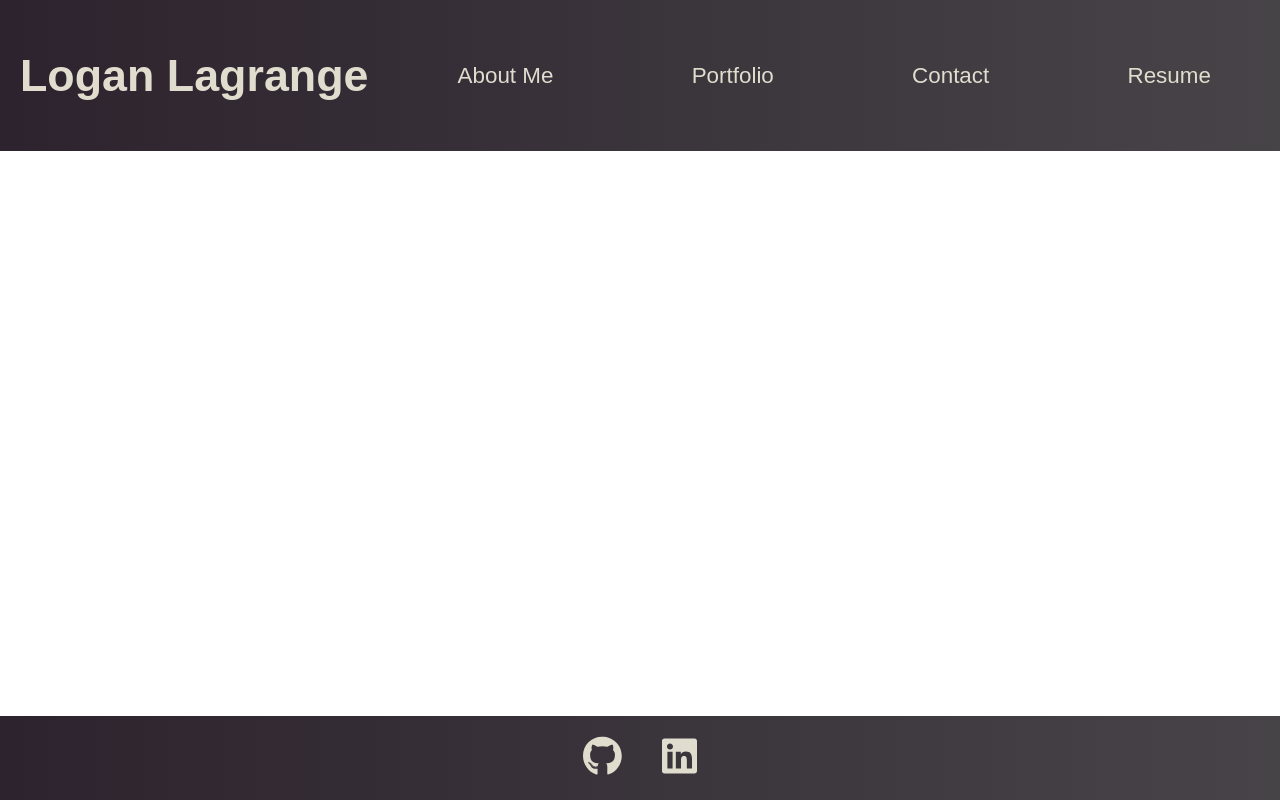
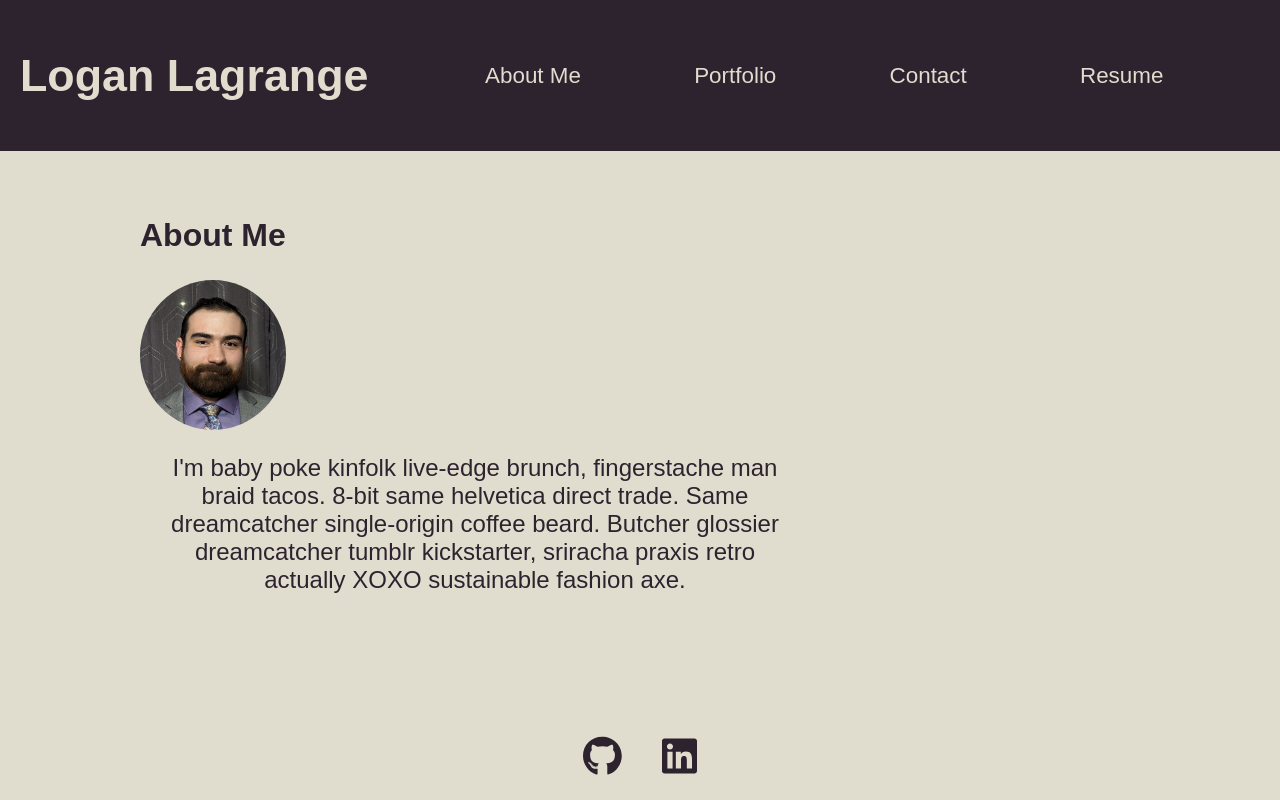
Before and after one commit to LoganLagrange/llagrange-portfolio, a React (Vite) app: page / in a window 1280 px wide. Built offline with nearby package versions, Linux system fonts and the light colour scheme.

Commit message:
created and styled about component

```diff
--- a/src/App.css
+++ b/src/App.css
@@ -1,3 +1,11 @@
+:root {
+  --onyx: #474448ff;
+  --raisin-black: #2d232eff;
+  --bone: #e0ddcfff;
+  --cool-gray: #9a94bcff;
+  --rose-quartz: #9888a5ff;
+}
+
 #root {
   max-width: 1280px;
   margin: 0 auto;
@@ -44,3 +52,7 @@
 .read-the-docs {
   color: #888;
 }
+
+body {
+  background-color: var(--bone);
+}
--- a/src/App.jsx
+++ b/src/App.jsx
@@ -3,16 +3,18 @@ import './App.css'
 import profilePic from './assets/PXL_20240111_025422342-cropped.jpg'
 import Header from './components/Header'
 import Footer from './components/Footer'
+import About from './components/About'
 
 function App() {
   const [activeSection, setActiveSection] = useState('about');
 
   return (
-    <>
+    <div id='body-div'>
     <Header />
+    <About />
 
     <Footer />
-    </>
+    </div>
   )
 }
 
--- /dev/null
+++ b/src/components/About/index.jsx
@@ -0,0 +1,21 @@
+import React from 'react'
+import './style.css'
+import profilePic from '../../assets/PXL_20240111_025422342-cropped.jpg'
+
+function About(props) {
+
+    return (
+        <div className='about-div'>
+            <h2>About Me</h2>
+            <img src={profilePic} alt="Profile Picture" />
+            <p>
+            I'm baby poke kinfolk live-edge brunch, fingerstache man braid tacos.
+            8-bit same helvetica direct trade. Same dreamcatcher single-origin coffee beard.
+            Butcher glossier dreamcatcher tumblr kickstarter, sriracha praxis retro actually XOXO sustainable fashion axe.
+            </p>
+        </div>
+
+    )
+}
+
+export default About;
--- /dev/null
+++ b/src/components/About/style.css
@@ -0,0 +1,34 @@
+:root {
+    --onyx: #474448ff;
+    --raisin-black: #2d232eff;
+    --bone: #e0ddcfff;
+    --cool-gray: #9a94bcff;
+    --rose-quartz: #9888a5ff;
+}
+
+img {
+    height: 150px;
+    width: 145.75px;
+    border-radius: 50%;
+}
+
+.about-div {
+    padding-top: 150px;
+    padding-left: 100px;
+    position: absolute;
+    display: flex;
+    flex-direction: column;
+    font-family: sans-serif;
+    color: var(--raisin-black);
+    max-width: 50vw;
+}
+
+h2 {
+    font-size: 200%;
+    align-self: flex-start;
+}
+
+p {
+    padding-left: 30px;
+    font-size: 150%;
+}
--- a/src/components/Footer/style.css
+++ b/src/components/Footer/style.css
@@ -7,8 +7,8 @@
 }
 
 footer  {
-    background:linear-gradient(to right, var(--raisin-black), var(--onyx));
-    color: var(--bone);
+    background:var(--bone);
+    color: var(--raisin-black);
     position: fixed;
     bottom: 0;
     left: 0;
--- a/src/components/Header/style.css
+++ b/src/components/Header/style.css
@@ -7,7 +7,7 @@
 }
 
 header {
-    background:linear-gradient(to right, var(--raisin-black), var(--onyx));
+    background:var(--raisin-black);
     color: var(--bone);
     position: fixed;
     top: 0;
@@ -21,6 +21,7 @@ header {
 
 h1 {
     padding: 20px;
+    padding-right: 60px;
     width: fit-content;
     white-space: nowrap;
 }
--- a/src/components/Navbar/style.css
+++ b/src/components/Navbar/style.css
@@ -10,6 +10,7 @@ nav {
     display: flex;
     justify-content: space-around;
     width: 90%;
+    padding-right: 60px;
 }
 
 a {
```
